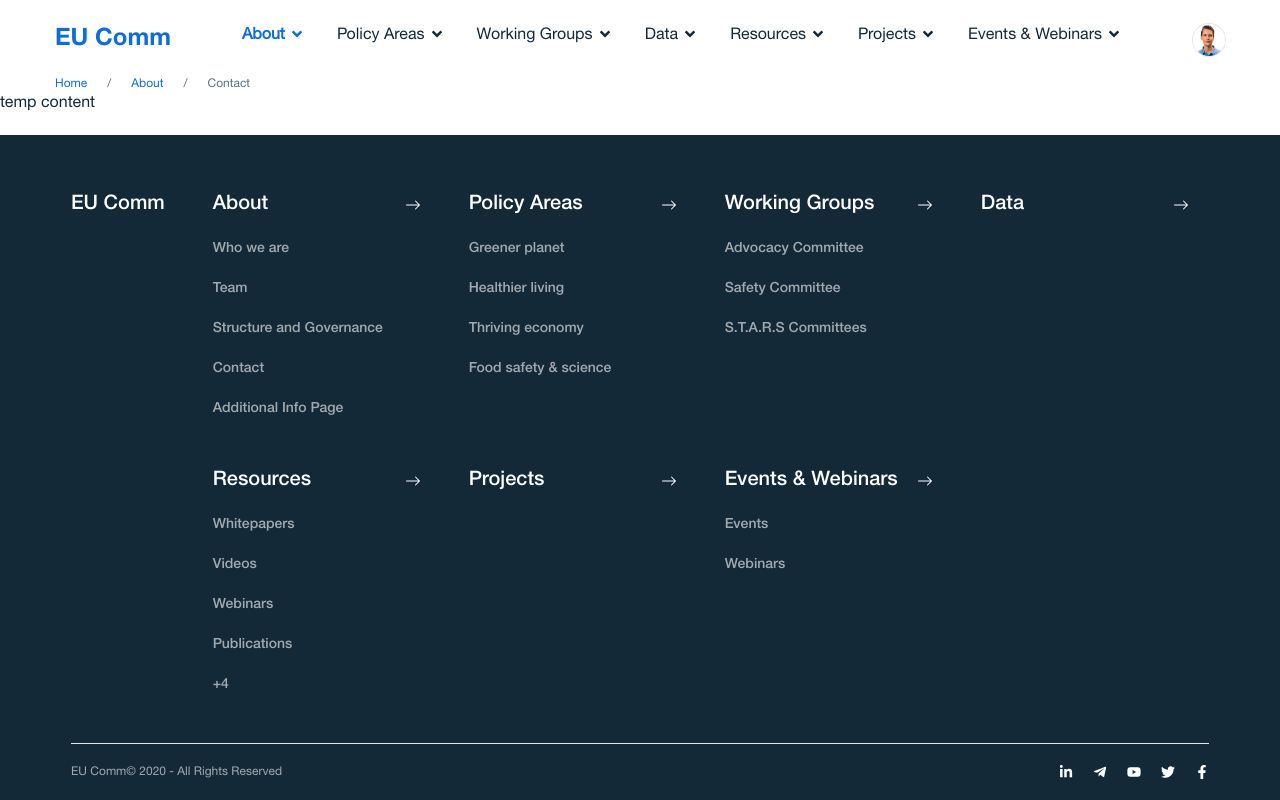
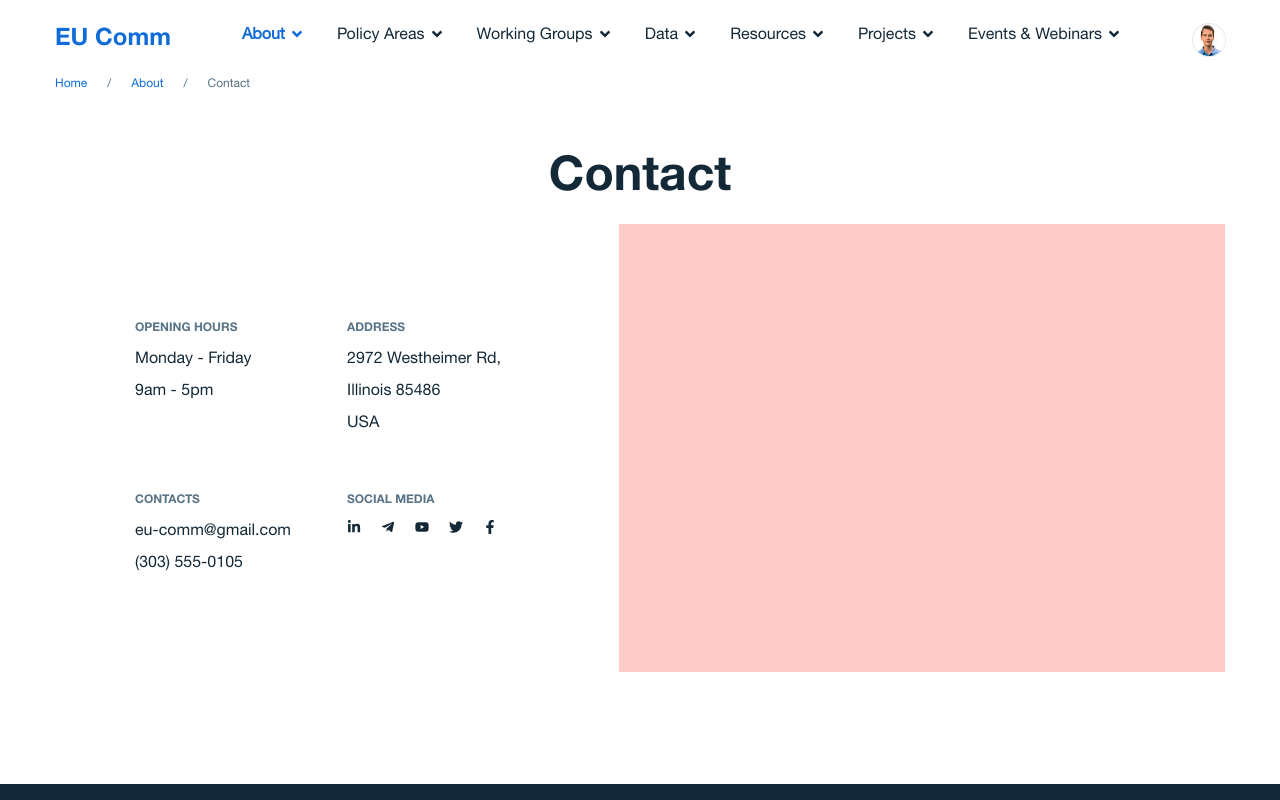
Before and after one commit to arpitgupta1214/eucomm, a Next.js app: page /about/contact in a window 1280 px wide. Shown: the top 800 px of the page. Built offline with nearby package versions, Linux system fonts and the light colour scheme; what calendar-dates would draw is missing.

Commit message:
global config  + social comp + contact page

```diff
--- a/components/Footer/Footer.jsx
+++ b/components/Footer/Footer.jsx
@@ -1,13 +1,6 @@
-import config from "data/config.json";
+import SocialLinks from "components/SocialLinks/SocialLinks";
 import React from "react";
 import { BsArrowRight } from "react-icons/bs";
-import {
-  FaFacebookF,
-  FaLinkedinIn,
-  FaTelegramPlane,
-  FaTwitter,
-  FaYoutube,
-} from "react-icons/fa";
 
 const Subpage = ({ subpage }) => (
   <div className="mt-5 text-sm font-medium opacity-60">{subpage.name}</div>
@@ -34,15 +27,7 @@ const Subpages = ({ subpages }) => {
   }
 };
 
-const socialIcons = {
-  linkedin: <FaLinkedinIn />,
-  telegram: <FaTelegramPlane />,
-  youtube: <FaYoutube />,
-  twitter: <FaTwitter />,
-  facebook: <FaFacebookF />,
-};
-
-const Footer = () => {
+const Footer = ({ config }) => {
   return (
     <div className="mt-auto bg-skin-dark pt-14">
       <div className="flex flex-wrap text-white max-w-content mx-auto px-4">
@@ -68,15 +53,7 @@ const Footer = () => {
         <div className="w-full flex items-center justify-between py-5 border-t border-skin-light">
           <span className="text-xs opacity-60">{config.copyrightText}</span>
           {/* social */}
-          <div className="flex">
-            {config.socialLinks.map((socialLink) => (
-              <div key={`social-link-${socialLink.name}`} className="ml-5">
-                {React.cloneElement(socialIcons[socialLink.name], {
-                  className: "text-sm",
-                })}
-              </div>
-            ))}
-          </div>
+          <SocialLinks links={config.socialLinks} />
         </div>
       </div>
     </div>
--- a/components/Header/Header.jsx
+++ b/components/Header/Header.jsx
@@ -6,7 +6,6 @@ import { useEffect, useRef, useState } from "react";
 import { useSelector } from "react-redux";
 import { AnimatePresence, motion } from "framer-motion";
 import { clearAllBodyScrollLocks, disableBodyScroll } from "body-scroll-lock";
-import config from "data/config.json";
 
 const user = {
   name: "Amanda Smith",
@@ -33,7 +32,7 @@ const MenuWrapper = ({ isMobile, openMenu, headerRef, children }) => {
   }
 };
 
-const Header = () => {
+const Header = ({ config }) => {
   const isMobile = useSelector((state) => state.ui.isMobile);
   const router = useRouter();
   const path = router.asPath.split("/").filter((page) => !!page);
--- a/components/Layouts/FilterLayout/FilterLayout.jsx
+++ b/components/Layouts/FilterLayout/FilterLayout.jsx
@@ -14,7 +14,7 @@ import { useDispatch } from "react-redux";
 import { searchActions } from "store/searchSlice";
 import Header from "../../Header";
 
-const FilterLayout = ({ children, ...props }) => {
+const FilterLayout = ({ children, config, ...props }) => {
   const isMobile = useSelector((state) => state.ui.isMobile);
   const customDate = useSelector((state) => state.search.customDate);
   const activeFilters = useSelector((state) => state.search.activeFilters);
@@ -57,7 +57,7 @@ const FilterLayout = ({ children, ...props }) => {
   return (
     <>
       <div className="w-full max-w-content mx-auto px-4">
-        <Header />
+        <Header config={config} />
         {/* head */}
         <div className="font-bold text-3xl md:text-5xl mt-11 md:mt-16">
           {props.heading}
@@ -150,7 +150,7 @@ const FilterLayout = ({ children, ...props }) => {
           </div>
         </div>
       </div>
-      <Footer />
+      <Footer config={config} />
     </>
   );
 };
--- a/components/Layouts/StandardLayout.jsx
+++ b/components/Layouts/StandardLayout.jsx
@@ -1,12 +1,12 @@
 import Footer from "components/Footer";
 import Header from "../Header";
 
-const StandardLayout = ({ children }) => {
+const StandardLayout = ({ config, children }) => {
   return (
     <>
-      <Header />
+      <Header config={config} />
       {children}
-      <Footer />
+      <Footer config={config} />
     </>
   );
 };
--- /dev/null
+++ b/components/SocialLinks/SocialLinks.jsx
@@ -0,0 +1,35 @@
+import React from "react";
+import {
+  FaFacebookF,
+  FaLinkedinIn,
+  FaTelegramPlane,
+  FaTwitter,
+  FaYoutube,
+} from "react-icons/fa";
+
+const socialIcons = {
+  linkedin: <FaLinkedinIn />,
+  telegram: <FaTelegramPlane />,
+  youtube: <FaYoutube />,
+  twitter: <FaTwitter />,
+  facebook: <FaFacebookF />,
+};
+
+const SocialLinks = ({ links }) => {
+  return (
+    <div className="flex">
+      {links.map((socialLink, idx) => (
+        <button
+          key={`social-link-${socialLink.name}`}
+          className={`${idx !== 0 ? "ml-5" : ""}`}
+        >
+          {React.cloneElement(socialIcons[socialLink.name], {
+            className: "text-sm",
+          })}
+        </button>
+      ))}
+    </div>
+  );
+};
+
+export default SocialLinks;
--- /dev/null
+++ b/components/SocialLinks/index.js
@@ -0,0 +1 @@
+export { default } from "./SocialLinks";
--- /dev/null
+++ b/data/about/contact/data.json
@@ -0,0 +1,7 @@
+{
+  "pageHead": "Contact",
+  "openHead": "OPENING HOURS",
+  "addressHead": "ADDRESS",
+  "contactHead": "CONTACTS",
+  "socialHead": "SOCIAL MEDIA"
+}
--- a/data/config.json
+++ b/data/config.json
@@ -66,5 +66,16 @@
     { "name": "youtube", "link": "https://google.com" },
     { "name": "twitter", "link": "https://google.com" },
     { "name": "facebook", "link": "https://google.com" }
-  ]
+  ],
+  "opening": {
+    "days": "Monday -  Friday",
+    "time": "9am - 5pm"
+  },
+  "address": {
+    "line1": "2972 Westheimer Rd",
+    "line2": "Illinois 85486",
+    "country": "USA"
+  },
+  "email": "eu-comm@gmail.com",
+  "phone": "(303) 555-0105"
 }
--- a/pages/_app.js
+++ b/pages/_app.js
@@ -1,5 +1,5 @@
 import "../styles/globals.scss";
-
+import config from "data/config.json";
 import store from "store";
 import { Provider as StoreProvider } from "react-redux";
 import UiProvider from "components/UiProvider";
@@ -9,11 +9,11 @@ function MyApp({ Component, pageProps }) {
     <StoreProvider store={store}>
       <UiProvider>
         {Component.layout ? (
-          <Component.layout {...pageProps}>
-            <Component {...pageProps} />
+          <Component.layout {...pageProps} config={config}>
+            <Component {...pageProps} config={config} />
           </Component.layout>
         ) : (
-          <Component {...pageProps} />
+          <Component {...pageProps} config={config} />
         )}
       </UiProvider>
     </StoreProvider>
--- /dev/null
+++ b/pages/about/contact.jsx
@@ -0,0 +1,60 @@
+import Layout from "components/Layouts";
+import SocialLinks from "components/SocialLinks/SocialLinks";
+
+const Contact = ({ config, ...props }) => {
+  return (
+    <div className="w-full mt-16 flex flex-col items-center">
+      {/* head */}
+      <div className="mb-5 text-5xl font-bold">{props.pageHead}</div>
+
+      <div className="mb-28 w-full max-w-content mx-2 flex">
+        <div className="mr-9 flex-shrink-0 py-24 px-20 grid grid-cols-2 gap-14">
+          <div>
+            <div className="mb-3 text-xs font-bold text-skin-light">
+              {props.openHead}
+            </div>
+            <div className="mb-2">{config.opening.days}</div>
+            <div>{config.opening.time}</div>
+          </div>
+          <div>
+            <div className="mb-3 text-xs font-bold text-skin-light">
+              {props.addressHead}
+            </div>
+            <div className="mb-2">{config.address.line1},</div>
+            <div className="mb-2">{config.address.line2}</div>
+            <div>{config.address.country}</div>
+          </div>
+          <div>
+            <div className="mb-3 text-xs font-bold text-skin-light">
+              {props.contactHead}
+            </div>
+            <div className="mb-2">{config.email}</div>
+            <div>{config.phone}</div>
+          </div>
+          <div>
+            <div className="mb-3 text-xs font-bold text-skin-light">
+              {props.socialHead}
+            </div>
+            <SocialLinks links={config.socialLinks} />
+          </div>
+        </div>
+        <div className="flex-grow bg-red-200 overflow-hidden"></div>
+      </div>
+    </div>
+  );
+};
+
+export const getStaticProps = async () => {
+  const staticData = await import("data/about/contact/data.json").then(
+    (data) => data.default
+  );
+
+  return {
+    props: {
+      ...staticData,
+    },
+  };
+};
+
+Contact.layout = Layout;
+export default Contact;
```
